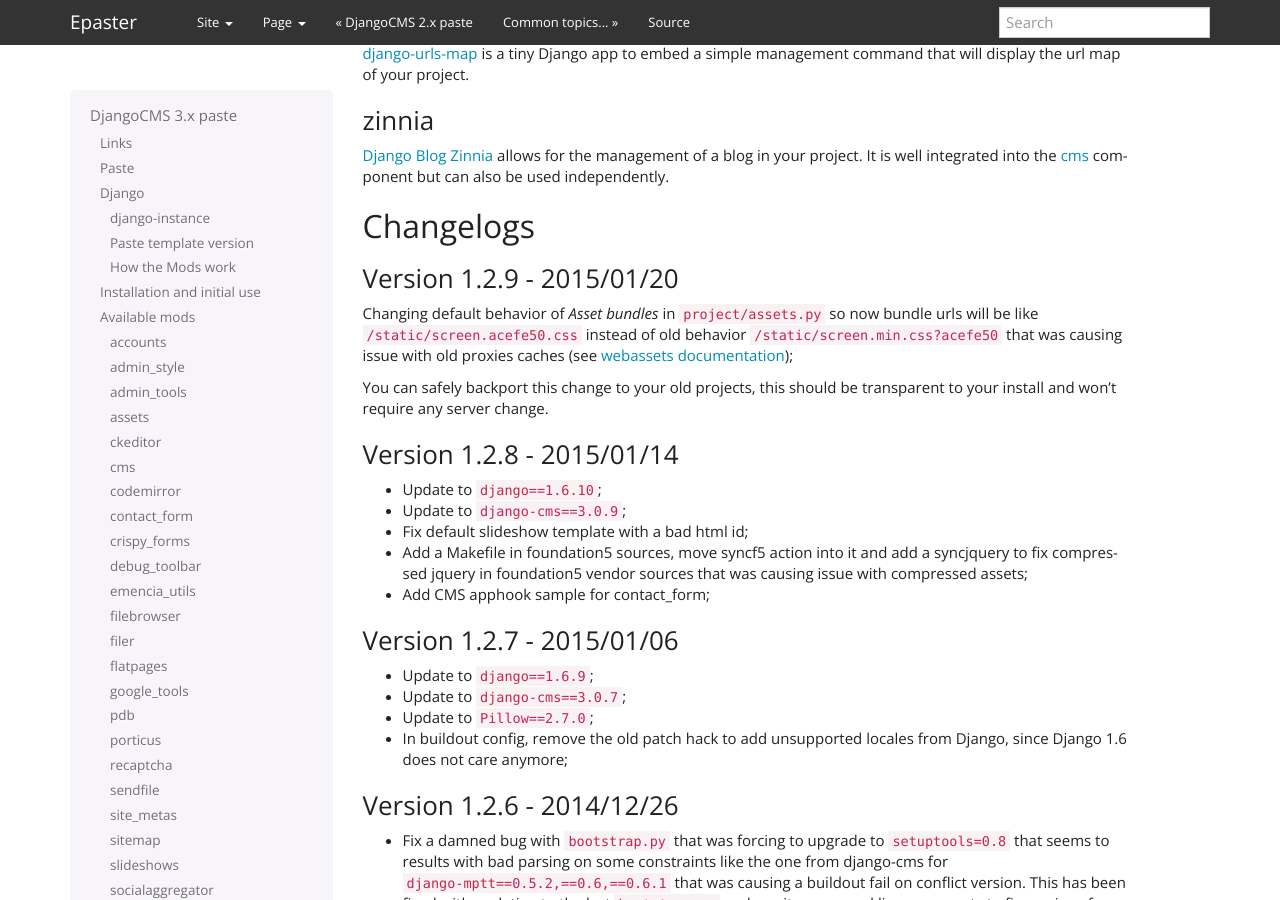
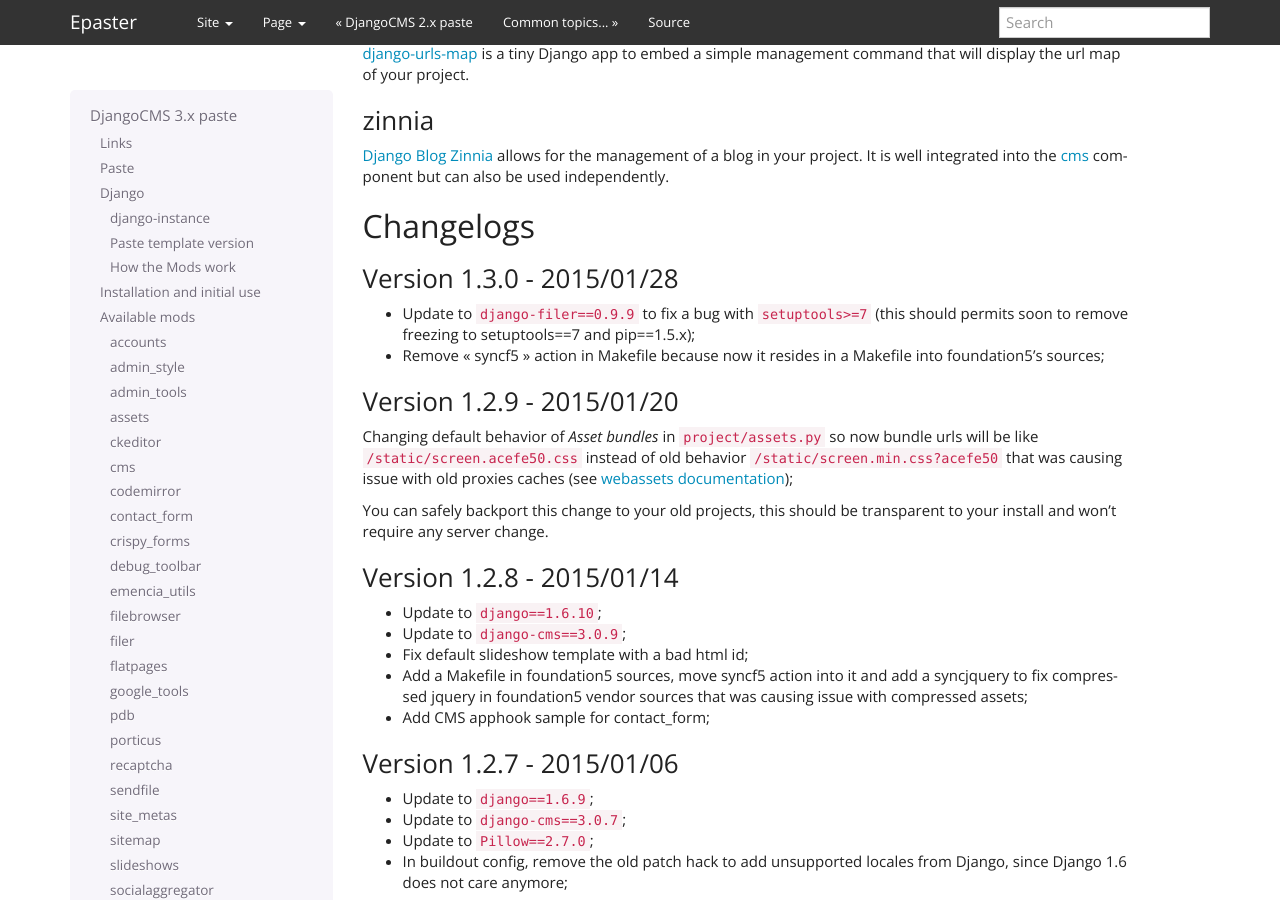
Before and after one commit to emencia/Epaster, a Sphinx documentation site: the page built from docs/emencia_paste_djangocms_3.rst, in a window 1280 px wide and 900 px high, scrolled down 7487 px. Built offline with Sphinx 7.4.7, drawn with Linux system fonts in a browser that asks for light colours; the version number could not be read and is left out; some of the changed text lies outside the part shown.

Commit message:
Update to emencia_paste_djangocms_3==1.3.0, bump to 2.2.2

```diff
--- a/docs/emencia_paste_djangocms_3.rst
+++ b/docs/emencia_paste_djangocms_3.rst
@@ -382,6 +382,12 @@ zinnia
 Changelogs
 ==========
 
+Version 1.3.0 - 2015/01/28
+--------------------------
+
+* Update to ``django-filer==0.9.9`` to fix a bug with ``setuptools>=7`` (this should permits soon to remove freezing to setuptools==7 and pip==1.5.x);
+* Remove "syncf5" action in Makefile because now it resides in a Makefile into foundation5's sources;
+
 Version 1.2.9 - 2015/01/20
 --------------------------
 
--- a/docs/history.rst
+++ b/docs/history.rst
@@ -7,6 +7,11 @@ History
 
 Changelog
 =========
+
+Version 2.2.2 - 2015/01/28
+--------------------------
+
+* Update to ``emencia_paste_djangocms_3==1.3.0``;
 
 Version 2.2.1 - 2015/01/20
 --------------------------
--- a/docs/usage.rst
+++ b/docs/usage.rst
@@ -70,7 +70,6 @@ A Makefile is shipped within a project to include some useful maintenance comman
 * ``delpyc``: to remove all ``*.pyc`` files, this is recursive from the current directory;
 * ``assets``: to minify all assets and collect static files;
 * ``scss``: to compile all SCSS elements with compass;
-* ``syncf5``: to synchronize required Javascript files from foundation5 sources dir to the project static files;
 
 It is only used from its location as follows.
 
--- a/versions.cfg
+++ b/versions.cfg
@@ -11,7 +11,7 @@ gp.vcsdevelop                 = 2.2.3
 
 # Paste templates
 emencia_paste_djangocms_2     = 1.9.7
-emencia_paste_djangocms_3     = 1.2.9
+emencia_paste_djangocms_3     = 1.3.0
 
 # Used to build the local documentation
 Sphinx                        = 1.2.3
```
